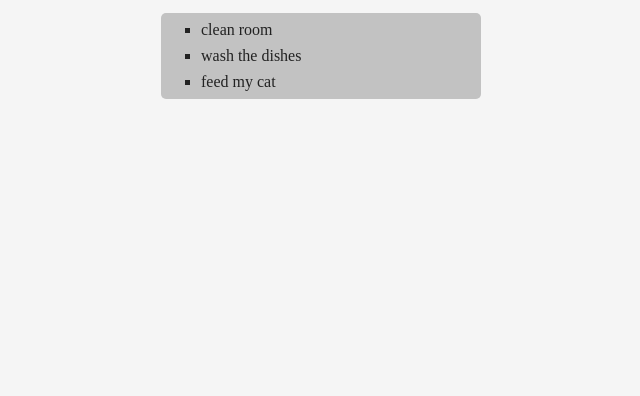
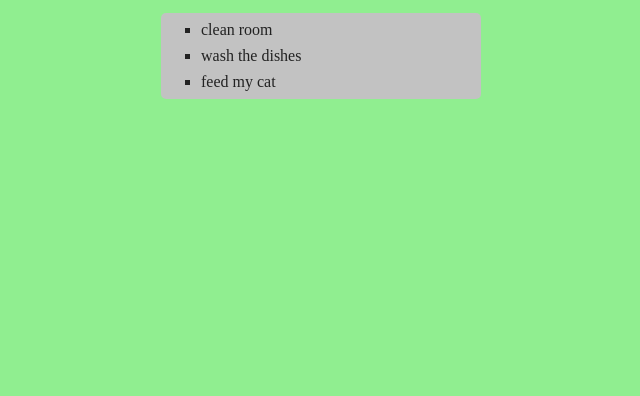
Before and after one commit to mnap00/mod-16.7-webpack-server-hmr, a React app: page / in a window 1280 px wide. Shown: the part 404-800 px from the top of the page, without its empty margins (319-959 px from the left). Built offline with nearby package versions, Linux system fonts and the light colour scheme.

Commit message:
Add webpack html server

```diff
--- a/package.json
+++ b/package.json
@@ -18,7 +18,7 @@
     "build": "run-s clean init:* build:* && webpack --env production",
     "build:img": "shx cp -r src/images build/images",
     "build:lib": "shx cp -r src/vendor build/vendor",
-    "start": "run-s clean init:* build:* && webpack --env development",
+    "start": "run-s clean init:* build:* && webpack-dev-server --env development",
     "test": "npm run lint"
   },
   "repository": {
@@ -56,7 +56,8 @@
     "style-loader": "^0.21.0",
     "stylelint": "^9.2.0",
     "webpack": "^4.6.0",
-    "webpack-cli": "^2.0.14"
+    "webpack-cli": "^2.0.14",
+    "webpack-dev-server": "^3.1.3"
   },
   "dependencies": {
     "uuid": "^3.2.1"
--- a/src/containers/App.css
+++ b/src/containers/App.css
@@ -1,12 +1,12 @@
 .TodoApp {
-    background-color: #f5f5f5;
+    align-content: center;
+    align-items: center;
+    background-color: lightgreen;
     color: #222;
     display: flex;
     flex-direction: column;
     flex-wrap: nowrap;
+    height: 100vh;
     justify-content: center;
-    align-items: center;
-    align-content: center;
     width: 100%;
-    height: 100vh;
 }
```
Also changed, not shown: 1 other file.
